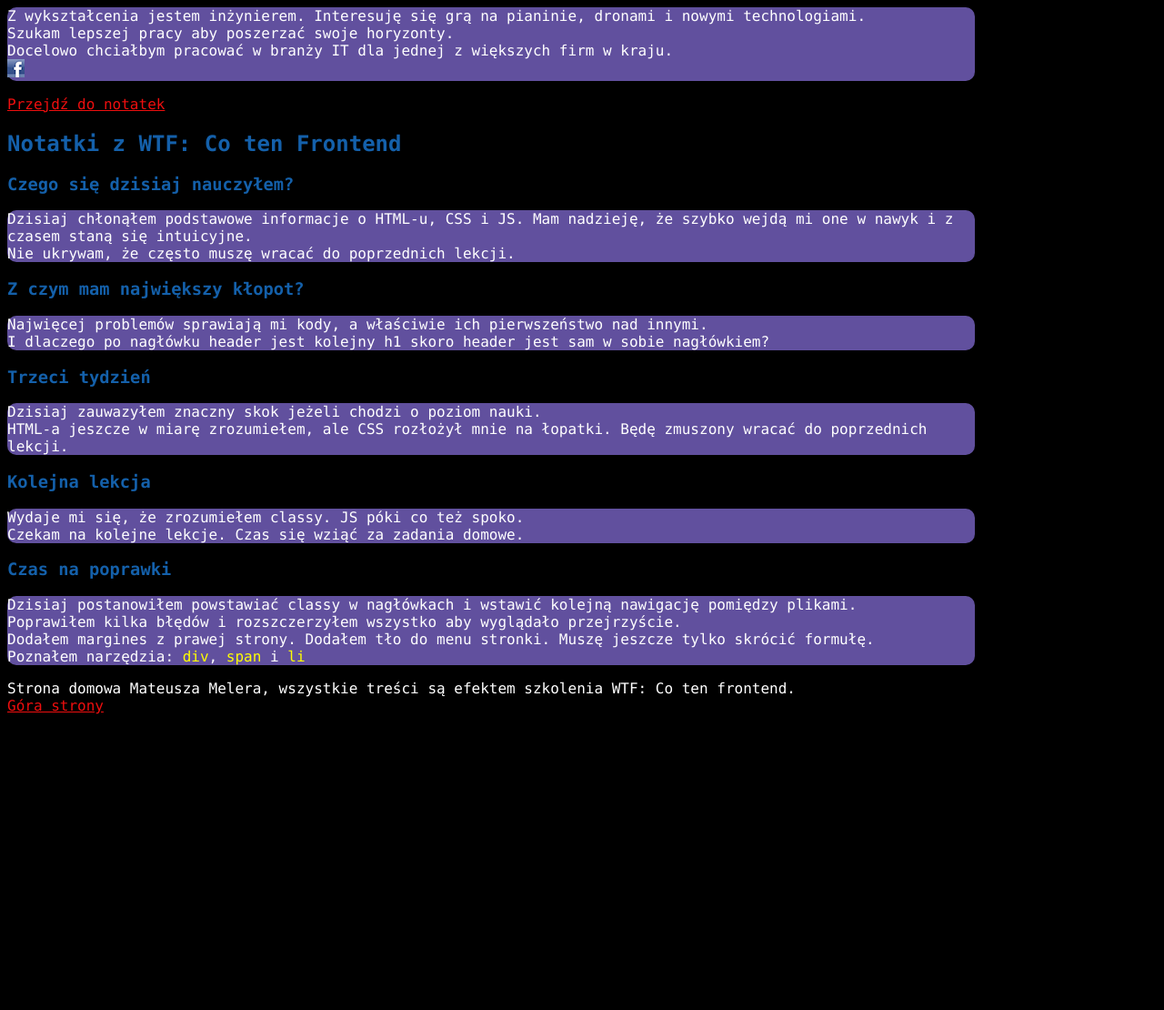
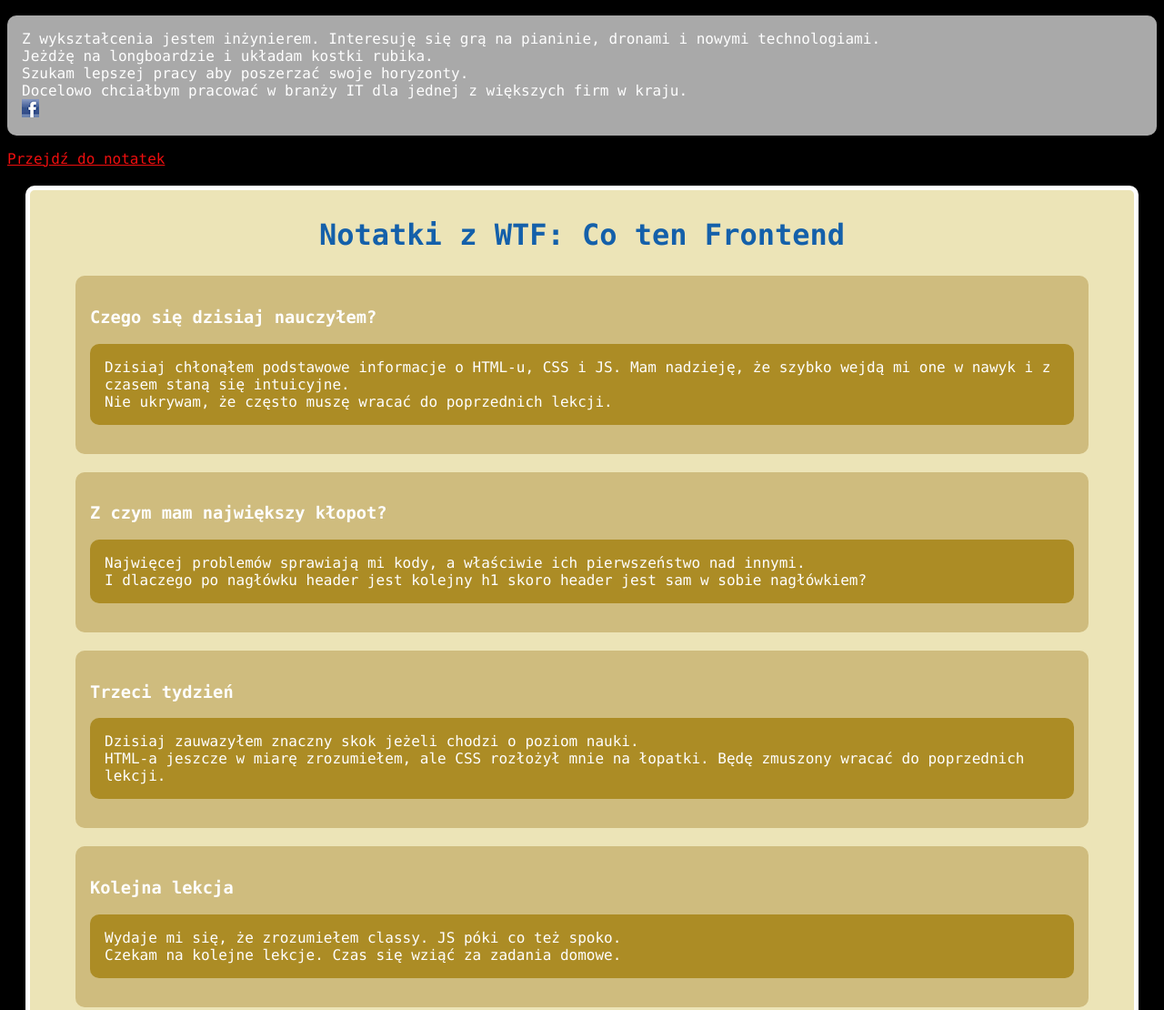
Before and after one commit to Mateusz-Meler/homepage, a plain HTML site: page index.html in a window 1280 px wide. Shown: the part 770-1880 px from the top of the page at 91% size. Before the commit the page ends 1563 px from the top, so only its background shows below. Drawn offline with Linux system fonts and the light colour scheme.

Commit message:
first BEM

```diff
--- a/index.html
+++ b/index.html
@@ -1,11 +1,10 @@
 <!DOCTYPE html>
 <html lang="pl">
-
   <head>
-    <meta charset="UTF-8">
-    <meta name="viewport" content="width=device-width, initial-scale=1.0">
+    <meta charset="UTF-8" />
+    <meta name="viewport" content="width=device-width, initial-scale=1.0" />
     <title>Document</title>
-    <link href="style.css" rel="stylesheet" type="text/css">
+    <link href="style.css" rel="stylesheet" type="text/css" />
   </head>
 
   <body class="monospace">
@@ -26,63 +25,96 @@
 
       <section>
         <h2 class="header-blue">Kim jestem?</h2>
-            <img src="IMG_9149.jpg" alt="Mateusz w górach"/>
-            <p>Z wykształcenia jestem inżynierem. Interesuję się grą na pianinie, dronami i nowymi technologiami.
-                <br>Szukam lepszej pracy aby poszerzać swoje horyzonty.
-                <br>Docelowo chciałbym pracować w branży IT dla jednej z
-                większych firm w kraju.
-                <br><a href="https://facebook.com/mateusz.meler" target=”_blank”><img src="unnamed.jpg" alt="facebook icon"/></a>
+        <img src="IMG_9149.jpg" alt="Mateusz w górach" />
+        <p>
+          Z wykształcenia jestem inżynierem. Interesuję się grą na pianinie,
+          dronami i nowymi technologiami.
+          <br />
+          Jeżdżę na longboardzie i układam kostki rubika. <br />Szukam lepszej
+          pracy aby poszerzać swoje horyzonty. <br />Docelowo chciałbym pracować
+          w branży IT dla jednej z większych firm w kraju. <br /><a
+            href="https://facebook.com/mateusz.meler"
+            target="”_blank”"
+            ><img src="unnamed.jpg" alt="facebook icon"
+          /></a>
         </p>
         <a href="#notatki">Przejdź do notatek</a>
       </section>
 
-        <section id="notatki">
+
+      <section id="notatki" div class="white-board">
         <h2 class="header-blue">Notatki z WTF: Co ten Frontend</h2>
-            <article>
-                <h3 class="header-blue">Czego się dzisiaj nauczyłem?</h3>
-                <p>Dzisiaj chłonąłem podstawowe informacje o HTML-u, CSS i JS. Mam nadzieję, że szybko wejdą mi one w
-                    nawyk
-                    i z czasem staną się intuicyjne.
-                    <br>Nie ukrywam, że często muszę wracać do poprzednich lekcji.</p>
-            </article>
 
-            <article>
-                <h3 class="header-blue">Z czym mam największy kłopot?</h3>
-                <p>Najwięcej problemów sprawiają mi kody, a właściwie ich pierwszeństwo nad innymi.
-                    <br>I dlaczego po nagłówku header jest kolejny h1 skoro header jest sam w sobie nagłówkiem?</p>
-            </article>
-
-            <article>
-                <h3 class="header-blue">Trzeci tydzień</h3>
-                <p>Dzisiaj zauwazyłem znaczny skok jeżeli chodzi o poziom nauki.
-                    <br>HTML-a jeszcze w miarę zrozumiełem,
-                    ale CSS rozłożył mnie na łopatki. Będę zmuszony wracać do poprzednich lekcji.</p>
-            </article>
-
-            <article>
-                <h3 class="header-blue">Kolejna lekcja</h3>
-                <p>Wydaje mi się, że zrozumiełem classy. JS póki co też spoko.
-                    <br>Czekam na kolejne lekcje. Czas się wziąć za zadania domowe.</p>
-            </article>
-
-            <article>
-                <h3 class="header-blue">Czas na poprawki</h3>
-                <p>Dzisiaj postanowiłem powstawiać classy w nagłówkach i wstawić kolejną nawigację pomiędzy plikami.
-                    <br>Poprawiłem kilka błędów i rozszczerzyłem wszystko aby wyglądało przejrzyście.
-                    <br>Dodałem margines z prawej strony. Dodałem tło do menu stronki. Muszę jeszcze tylko skrócić
-                    formułę.
-                    <br>Poznałem narzędzia: <span style="color: yellow">div</span>,
-                    <span style="color: yellow">span</span> i <span style="color: yellow">li</span>
+        <article class="week-summary">
+          <h3 class="week-summary__title">Czego się dzisiaj nauczyłem?</h3>
+          <p class="week-summary__description">
+            Dzisiaj chłonąłem podstawowe informacje o HTML-u, CSS i JS. Mam
+            nadzieję, że szybko wejdą mi one w nawyk i z czasem staną się
+            intuicyjne. <br />Nie ukrywam, że często muszę wracać do poprzednich
+            lekcji.
           </p>
         </article>
 
+        <article class="week-summary">
+          <h3 class="week-summary__title">Z czym mam największy kłopot?</h3>
+          <p class="week-summary__description">
+            Najwięcej problemów sprawiają mi kody, a właściwie ich pierwszeństwo
+            nad innymi. <br />I dlaczego po nagłówku header jest kolejny h1
+            skoro header jest sam w sobie nagłówkiem?
+          </p>
+        </article>
+
+        <article class="week-summary">
+          <h3 class="week-summary__title">Trzeci tydzień</h3>
+          <p class="week-summary__description">
+            Dzisiaj zauwazyłem znaczny skok jeżeli chodzi o poziom nauki.
+            <br />HTML-a jeszcze w miarę zrozumiełem, ale CSS rozłożył mnie na
+            łopatki. Będę zmuszony wracać do poprzednich lekcji.
+          </p>
+        </article>
+
+        <article class="week-summary">
+          <h3 class="week-summary__title">Kolejna lekcja</h3>
+          <p class="week-summary__description">
+            Wydaje mi się, że zrozumiełem classy. JS póki co też spoko.
+            <br />Czekam na kolejne lekcje. Czas się wziąć za zadania domowe.
+          </p>
+        </article>
+
+        <article class="week-summary">
+          <h3 class="week-summary__title">Czas na poprawki</h3>
+          <p class="week-summary__description">
+            Dzisiaj postanowiłem powstawiać classy w nagłówkach i wstawić
+            kolejną nawigację pomiędzy plikami. <br />Poprawiłem kilka błędów i
+            rozszczerzyłem wszystko aby wyglądało przejrzyście. <br />Dodałem
+            margines z prawej strony. Dodałem tło do menu stronki. Muszę jeszcze
+            tylko skrócić formułę. <br />Poznałem narzędzia:
+            <span class="span-yellow">div</span>,
+            <span class="span-yellow">span</span> i
+            <span class="span-yellow">li</span>
+          </p>
+        </article>
+
+        <article class="week-summary">
+          <h3 class="week-summary__title">Ciężki tydzień!</h3>
+          <p class="week-summary__description">
+            Założyłem GIT-a i GitHub-a. Dowiedziałem się jak używać padding,
+            border i margin. <br />
+            Poznałem ciekawe właściwości: display, width, height, overflow,
+            dashed, dotted, position. <br />Będę zmuszony przebudować menu gdyż
+            float nie używamy do budowania layoutów lecz do "opływania"
+            obrazków. <br />Poznałem typy proste w JS. Zapoznałem się z BEM-em.
+          </p>
+        </article>
       </section>
+    </div>
     </main>
     <footer>
-        Strona domowa Mateusza Melera, wszystkie treści są efektem szkolenia WTF: Co ten frontend.
-    </footer><a href="#top">Góra strony</a>
+      Strona domowa Mateusza Melera, wszystkie treści są efektem szkolenia WTF:
+      Co ten frontend.
+    </footer>
+    <a href="#top">Góra strony</a>
 
     <script src="main.js"></script>
   </body>
-
 </html>
--- a/main.js
+++ b/main.js
@@ -1,4 +1,4 @@
-const firstName = 'Mateusz';
+const firstName = "Mateusz";
 const age = 27;
 
 console.log(firstName);
--- a/style.css
+++ b/style.css
@@ -1,42 +1,38 @@
-
 body {
   background-color: black;
 }
 
 .monospace {
   font-family: "Lucida Console", Courier, monospace;
-}
-
-p {
-    background: #61509e;
-    color: #ffff;
-    border-radius: 10px;
-    margin-right: 200px;
+  color: #fefefe;
 }
 
 .header-blue {
   color: #1460aa;
+  text-align: center;
+  margin-top: 30px;
+  font-size: 2rem;
+}
+
+p {
+  background-color: darkgrey;
+  padding: 16px;
+  border-radius: 10px;
 }
 
 footer {
   color: #ffffff;
+  text-align: center;
 }
 
 .header-violet {
   color: blueviolet;
   font-size: 3rem;
-    margin: 50px auto;
-    min-width: 900px;
-    width: 50%;
-    border: 15px solid #fefefe;
-    border-radius: 30px;
-    padding: 10px;
+  border: 1px solid #fefefe;
+  border-radius: 10px;
+  padding: 20px;
+  margin: 50px;
   text-align: center;
-
-}
-
-a {
-    color: #ee0e0e;
 }
 
 .menu-grey {
@@ -50,7 +46,7 @@ a {
   max-width: 300px;
   height: 20px;
   background-color: rgb(88, 99, 100);
-    float:left;
+  float: left;
   padding: 20px;
   border-radius: 20px;
   border: 3px solid #fefefe;
@@ -61,7 +57,7 @@ a {
   max-width: 300px;
   height: 20px;
   background-color: rgb(102, 114, 116);
-    float:left;
+  float: left;
   padding: 20px;
   border-radius: 20px;
   border: 3px solid #fefefe;
@@ -72,8 +68,45 @@ a {
   max-width: 300px;
   height: 20px;
   background-color: rgb(124, 137, 139);
-    float:left;
+  float: left;
   padding: 20px;
   border-radius: 20px;
   border: 3px solid #fefefe;
 }
+.week-summary {
+  padding: 16px;
+  border: solid #fefefe;
+  border-top: 1px;
+  border-right: 3px;
+  border-bottom: 3px;
+  border-left: 1px;
+  border-radius: 10px;
+  margin: 0px 50px 20px 50px;
+  background-color: #cfbc7e;
+}
+
+.week-summary__title {
+  color: #fefefe;
+}
+
+.week-summary__description {
+  color: #fefefe;
+  background: #ac8c25;
+}
+
+a {
+  color: #ee0e0e;
+}
+
+.span-yellow {
+  color: yellow;
+}
+
+.white-board {
+  height: 100%;
+  background-color: #ece4b7;
+  box-sizing: border-box;
+  border: 5px solid white;
+  border-radius: 10px;
+  margin: 20px 20px 30px 20px;
+}
```
Also changed, not shown: nauka-html.html (+34 -24 lines), zadania.html (+5 -9 lines). Lines whose indentation alone changed are shown as unchanged.
